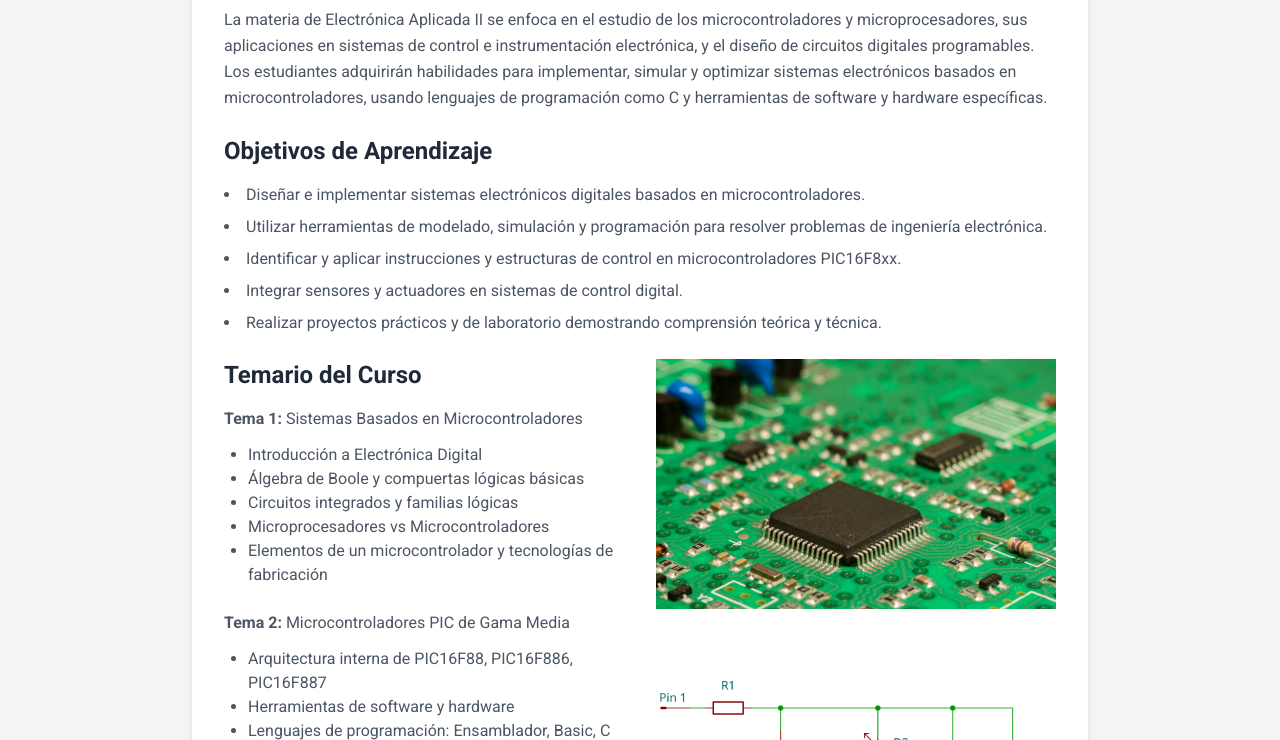
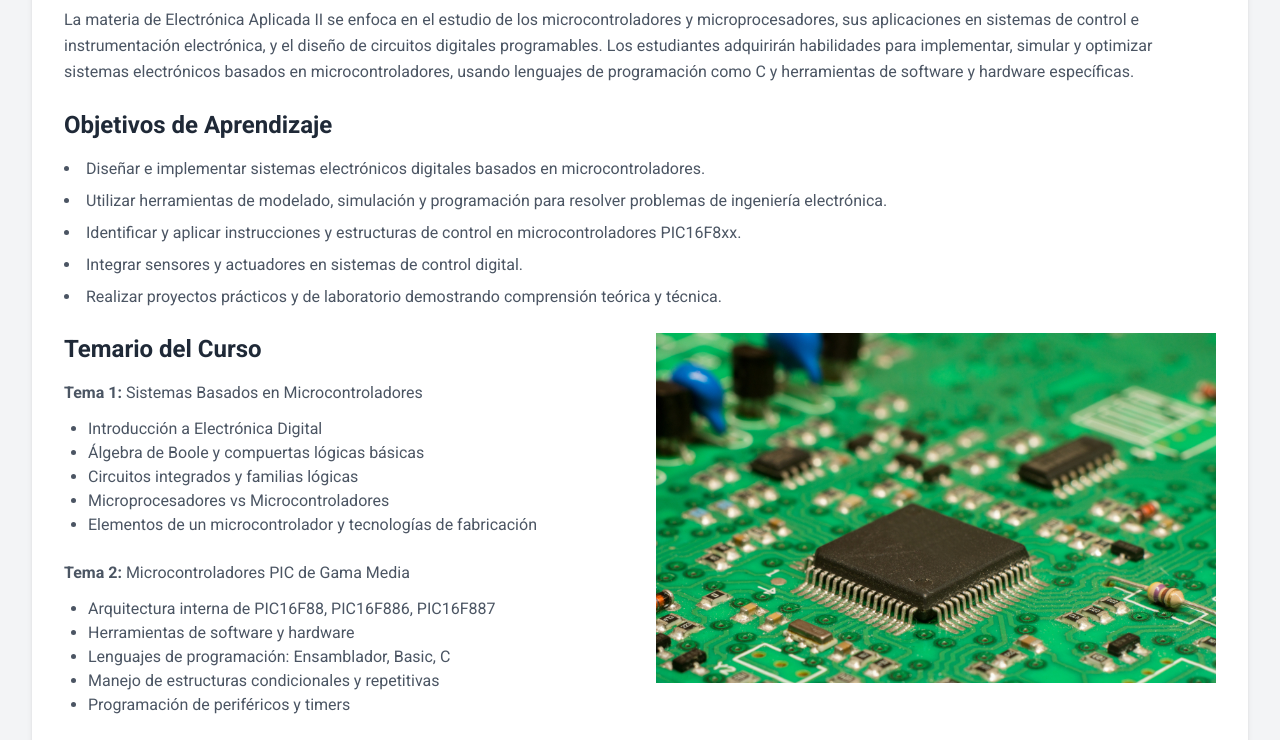
Before and after one commit to s-villanueva/paginaUPB, a plain HTML site: page electro_aplicada_2.html in a window 1280 px wide. Shown: the part 121-861 px from the top of the page. Drawn offline with nearby package versions, Linux system fonts and the light colour scheme.

Commit message:
change sizes

```diff
--- a/electro_aplicada_2.html
+++ b/electro_aplicada_2.html
@@ -15,7 +15,7 @@
 </head>
 
 <body class="bg-gray-100">
-<main class="w-full md:w-3/4 p-8 mx-auto overflow-y-auto">
+<main class="w-full md:w-11/12s p-8 mx-auto overflow-y-auto">
 <div class="bg-white p-8 rounded-2xl shadow-md">
 
     <!-- Título -->
```
Also changed, not shown: ai.html (+1 -1 lines), ing_control.html (+1 -1 lines), procesamiento_senales.html (+1 -1 lines), signal_and_systems.html (+1 -1 lines).
